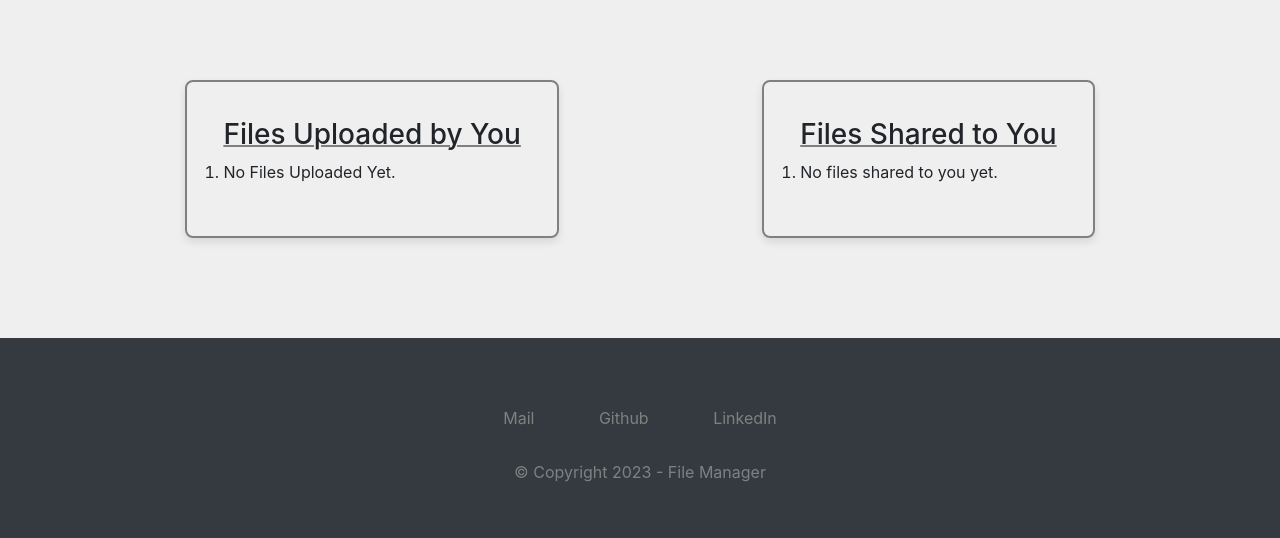
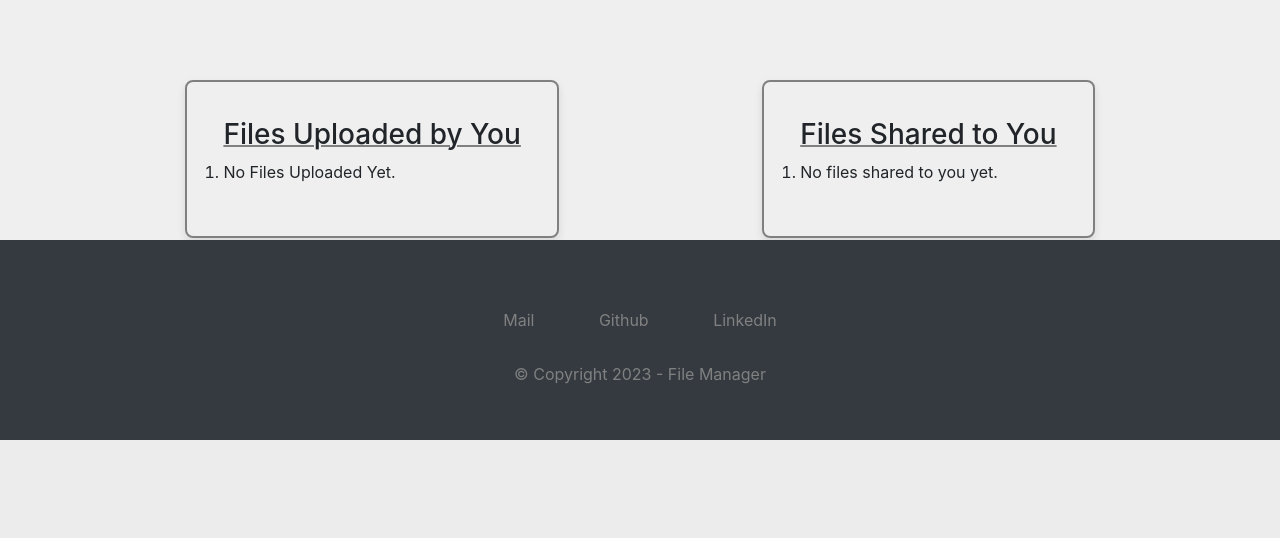
Before and after one commit to Jitendra2584/File_manager, a Django app: page /home/ in a window 1280 px wide. Shown: the part 360-898 px from the top of the page. After the commit the page ends 800 px from the top, so only its background shows below. Run offline with Django 4.2, Linux system fonts and the light colour scheme; the visitor is signed in with stand-in values (Sample User, id 1); data comes from the database, SQL or seed files in the repository; data that the repository does not hold is empty.

Commit message:
Changed Footer CSS and Made Textarea Smaller

```diff
--- a/templates/access_shared_file.html
+++ b/templates/access_shared_file.html
@@ -76,7 +76,7 @@
 
         textarea {
             width: 100%;
-            height: 150px;
+            height: 75px;
             resize: none;
             padding: 10px;
             font-size: 16px;
--- a/templates/footer.html
+++ b/templates/footer.html
@@ -6,6 +6,9 @@
         flex-direction: column;
         justify-content: center;
         align-items: center;
+        position: absolute;
+        width: 100vw;
+        bottom: 0;
     }
 
     .footer-links {
```
